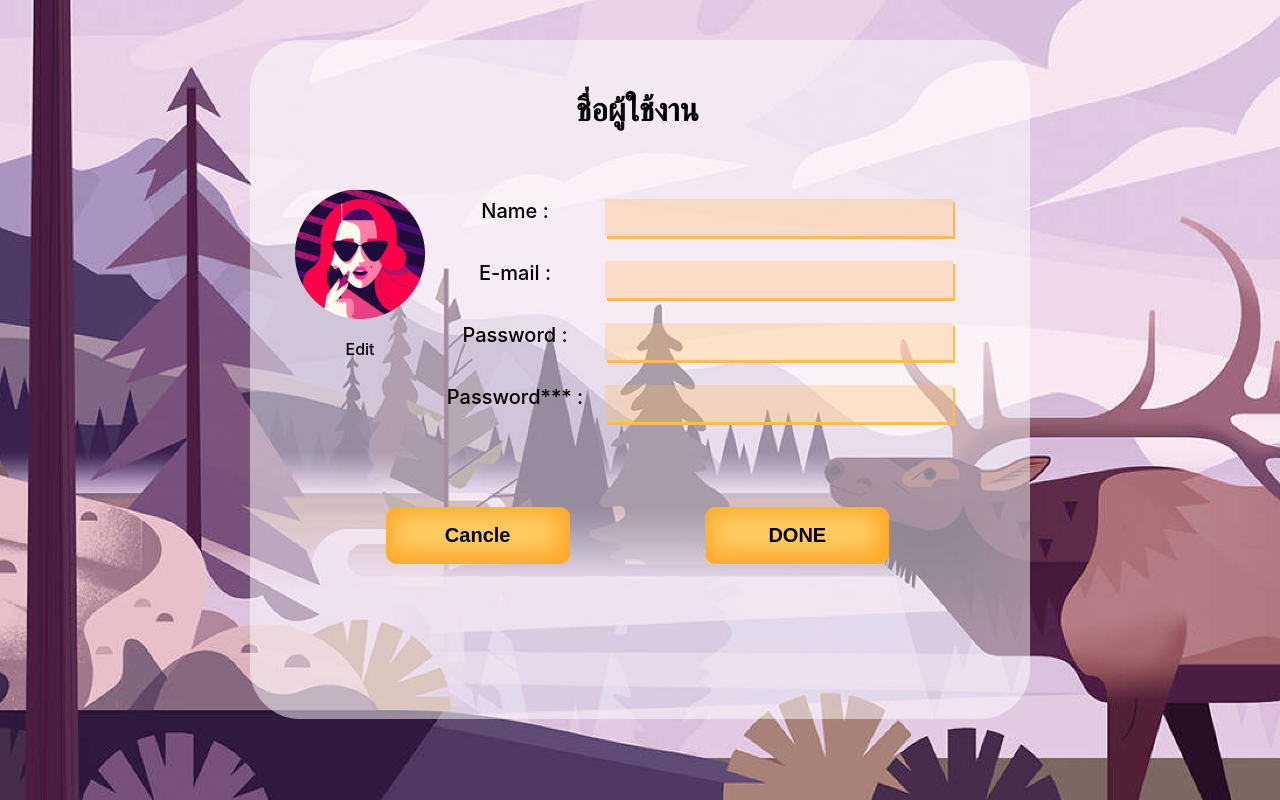
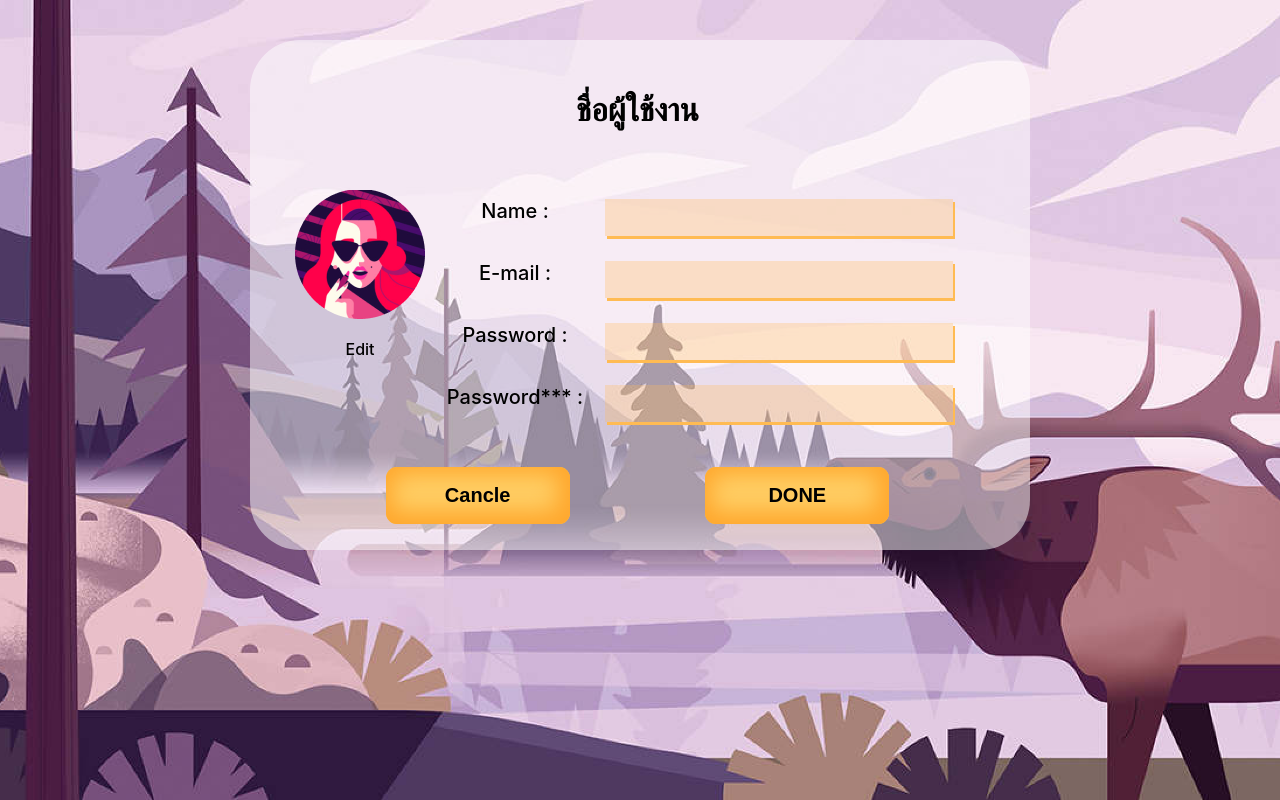
Before and after one commit to HYDDDDD/Match-word, a React (Create React App) app in the folder frontend/: page /editProfile in a window 1280 px wide. Built offline with nearby package versions, Linux system fonts and the light colour scheme; no server answers; the HTML template or start-up script is replaced by a standard one.

Commit message:
frontend change size EditVocab

```diff
--- a/frontend/src/component/EditVocabulary/EditVocab.css
+++ b/frontend/src/component/EditVocabulary/EditVocab.css
@@ -75,8 +75,6 @@
   color: #000;
 }
 
-
-
 /* .edit-Vocab {
     background-color: #507214;
     width: 172.62px;
@@ -124,19 +122,17 @@
   box-shadow: inset -12px 12px 48px rgb(255, 255, 255);
 }
 
-
 .detil-AddDelete {
   display: flex;
 }
-
 
 .btnAdd {
   width: 184px;
   height: 57px;
   text-align: center;
   border-radius: 11px 11px 11px 11px;
-    background-color: #FFCF66;
-    box-shadow:inset -12px 12px 48px rgb(255 134 0);
+  background-color: #ffcf66;
+  box-shadow: inset -12px 12px 48px rgb(255 134 0);
   font-size: 20px;
   font-weight: bold;
   margin: -20px 561px;
@@ -167,3 +163,18 @@
   background-color: #19aee8;
   color: white;
 }
+
+@media only screen and (min-width: 768px) {
+  .boxEdit {
+    position: relative;
+    background-color: rgba(255, 255, 255, 0.5);
+    width: 780px;
+    height: 510px;
+    border-radius: 50px 50px 50px 50px;
+    margin: 40px auto 0 auto;
+  }
+
+  .boxEdit .containerEdit .btnEditForm {
+    margin-top: 10px;
+  }
+}
```
Lines whose indentation alone changed are shown as unchanged.
